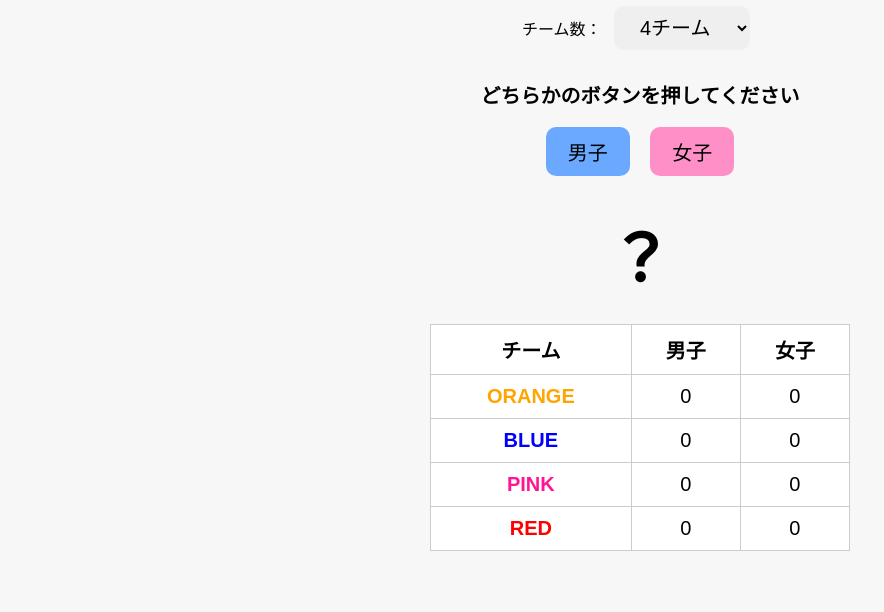
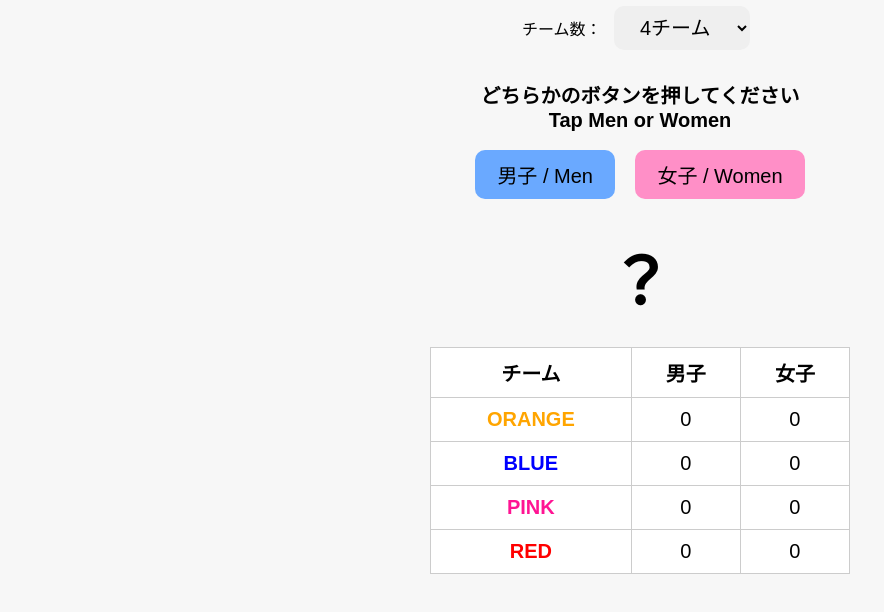
Before and after one commit to m-shinohara814/yolo-team-lotery, a plain HTML site: page index.html in a window 1280 px wide. Shown: the part 150-762 px from the top of the page, without its empty margins (0-884 px from the left). Drawn offline with Linux system fonts and the light colour scheme.

Commit message:
英文追加

```diff
--- a/index.html
+++ b/index.html
@@ -112,12 +112,13 @@ td {
 </select>
 
 <p class="guide-text">
-    どちらかのボタンを押してください
+    どちらかのボタンを押してください<br>
+    <span>Tap Men or Women</span>
 </p>
 
 <div>
-    <button class="male" onclick="draw('male')">男子</button>
-    <button class="female" onclick="draw('female')">女子</button>
+    <button class="male" onclick="draw('male')">男子 / Men</button>
+    <button class="female" onclick="draw('female')">女子 / Women</button>
 </div>
 
 <div id="result">？</div>
```
